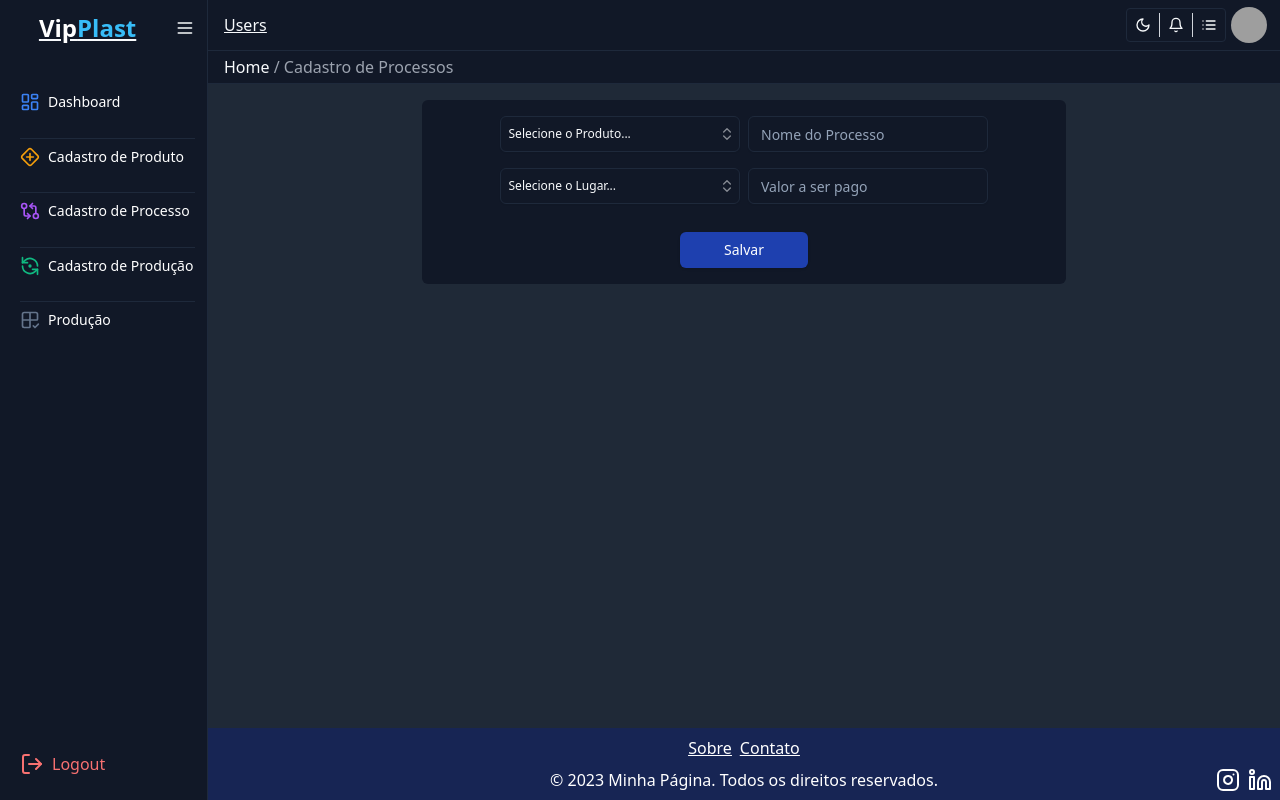
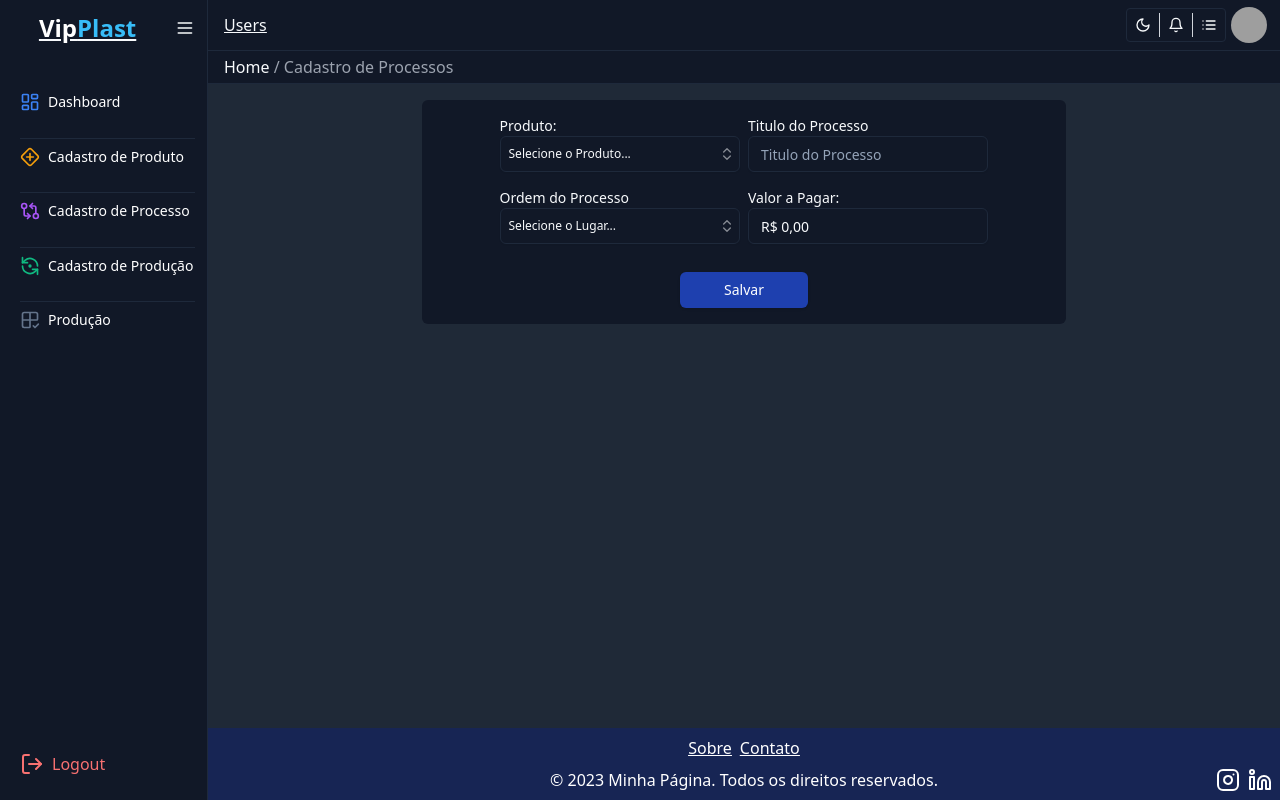
Before and after one commit to GustavoCamarg0/Gerenciador-Producao, a React (Vite) app: page /process in a window 1280 px wide. Built offline with nearby package versions, Linux system fonts and the light colour scheme; grey boxes are pictures that could not be loaded.

Commit message:
Input Mask
mascara de real brasileiro adicionado

```diff
--- a/package.json
+++ b/package.json
@@ -22,6 +22,7 @@
     "lucide-react": "^0.435.0",
     "react": "^18.3.1",
     "react-dom": "^18.3.1",
+    "react-input-mask": "^2.0.4",
     "react-router-dom": "^6.26.1",
     "react-toastify": "^10.0.6",
     "tailwind-merge": "^2.5.4",
--- /dev/null
+++ b/src/components/MoneyInput.jsx
@@ -0,0 +1,35 @@
+import React, { useEffect, useState } from "react";
+
+export const MoneyInput = ({ value = 0, onChange,classProp,  ...props }) => {
+  const [formattedValue, setFormattedValue] = useState("");
+
+  // Formata o valor inicial recebido via props
+  useEffect(() => {
+    const formatted = new Intl.NumberFormat("pt-BR", {
+      style: "currency",
+      currency: "BRL",
+    }).format(value);
+    setFormattedValue(formatted);
+  }, [value]);
+
+  const handleChange = (event) => {
+    const rawValue = event.target.value.replace(/[^\d]/g, ""); // Remove caracteres não numéricos
+    const numericValue = Number(rawValue) / 100; // Converte para decimal
+    const formatted = new Intl.NumberFormat("pt-BR", {
+      style: "currency",
+      currency: "BRL",
+    }).format(numericValue);
+    setFormattedValue(formatted);
+    onChange && onChange(numericValue); // Notifica o pai do novo valor
+  };
+
+  return (
+    <input
+      type="text"
+      value={formattedValue}
+      onChange={handleChange}
+      className={`${classProp} flex h-9 w-full rounded-md border border-input bg-transparent px-3 py-1 text-base shadow-sm transition-colors file:border-0 file:bg-transparent file:text-sm file:font-medium file:text-foreground placeholder:text-muted-foreground focus-visible:outline-none focus-visible:ring-1 focus-visible:ring-ring disabled:cursor-not-allowed disabled:opacity-50 md:text-sm `}
+      {...props}
+    />
+  );
+};
--- a/src/components/Products.jsx
+++ b/src/components/Products.jsx
@@ -55,7 +55,7 @@ function Products({ products, onDeleteProductClick }) {
 
             <Button
               onClick={() => onDeleteProductClick(products.id)}
-              variant="destructive"
+              className="bg-red-600 hover:bg-red-500 text-white"
             >
               <TrashIcon />
             </Button>
--- a/src/components/TableProcess.jsx
+++ b/src/components/TableProcess.jsx
@@ -27,7 +27,7 @@ export function TableProcess({ processos }) {
                 <TableCell>{item}</TableCell>
                 <TableCell>valor</TableCell>
                 <TableCell>
-                  <Button  variant="destructive">
+                  <Button className="bg-red-600 hover:bg-red-500 text-white">
                     <Trash2 />
                   </Button>
                 </TableCell>
@@ -35,7 +35,9 @@ export function TableProcess({ processos }) {
             ))
           ) : (
             <TableRow className="flex-1 relative h-[50px]">
-               <TableCell className="absolute left-48 top-1 text-lg text-gray-400">N/A</TableCell>
+              <TableCell className="absolute left-48 top-1 text-lg text-gray-400">
+                N/A
+              </TableCell>
             </TableRow>
           )}
         </TableBody>
--- a/src/components/TableUsers.jsx
+++ b/src/components/TableUsers.jsx
@@ -19,7 +19,9 @@ export function TableUsers() {
   `;
 
   return (
-    <div className={`bg-white h-full overflow-auto p-2 rounded-b-md  ${resolutions} dark:bg-gray-900`}>
+    <div
+      className={`bg-white h-full overflow-auto p-2 rounded-b-md  ${resolutions} dark:bg-gray-900`}
+    >
       <Table className="border">
         <TableHeader>
           <TableRow className="bg-gray-300/90  hover:bg-gray-300/90 dark:bg-gray-800">
@@ -39,8 +41,12 @@ export function TableUsers() {
               <TableCell>{item.tipo}</TableCell>
               <TableCell>
                 <div className="flex gap-2">
-                  <Button className="bg-emerald-500 hover:bg-emerald-500/80 text-white"><FilePenLine /></Button>
-                  <Button  variant="destructive"><Trash2 /></Button>
+                  <Button className="bg-emerald-500 hover:bg-emerald-500/80 text-white">
+                    <FilePenLine />
+                  </Button>
+                  <Button className="bg-red-600 hover:bg-red-500 text-white">
+                    <Trash2 />
+                  </Button>
                 </div>
               </TableCell>
             </TableRow>
--- a/src/components/ui/combobox.tsx
+++ b/src/components/ui/combobox.tsx
@@ -18,12 +18,35 @@ import {
   PopoverTrigger,
 } from "@/components/ui/popover";
 
-export function ComboboxProduct() {
+interface Product {
+  description: string;
+  unitPrice: string;
+}
+
+
+export function ComboboxProduct({
+  onSelectionChange,
+}: {
+  onSelectionChange?: (selectedProduct: Product | null) => void;
+}) {
   const [open, setOpen] = React.useState(false);
   const [value, setValue] = React.useState("");
   const products = JSON.parse(
     localStorage.getItem("products") || "[]"
   ) as Array<any>;
+
+  const handleSelect = (currentValue:string) => {
+    const selectedProduct = products.find(
+      (product) => product.description === currentValue
+    );
+
+    setValue(currentValue === value ? "" : currentValue); // Atualiza o valor interno
+    setOpen(false);
+
+    if (onSelectionChange && selectedProduct) {
+      onSelectionChange(selectedProduct); // Notifica o componente pai
+    }
+  };
 
   return (
     <Popover open={open} onOpenChange={setOpen}>
@@ -51,16 +74,15 @@ export function ComboboxProduct() {
                 <CommandItem
                   key={product.description}
                   value={product.description}
-                  onSelect={(currentValue) => {
-                    setValue(currentValue === value ? "" : currentValue);
-                    setOpen(false);
-                  }}
+                  onSelect={handleSelect}
                 >
                   {product.description}
                   <Check
                     className={cn(
                       "ml-auto",
-                      value === product.value ? "opacity-100" : "opacity-0"
+                      value === product.description
+                        ? "opacity-100"
+                        : "opacity-0"
                     )}
                   />
                 </CommandItem>
@@ -72,6 +94,7 @@ export function ComboboxProduct() {
     </Popover>
   );
 }
+
 
 export function ComboboxPlace() {
   const [open, setOpen] = React.useState(false);
--- a/src/pages/Process.jsx
+++ b/src/pages/Process.jsx
@@ -4,6 +4,7 @@ import { Sidebar } from "../components/Sidebar";
 import { Button } from "../components/ui/button";
 import { ComboboxProduct, ComboboxPlace } from "../components/ui/combobox";
 import { Input } from "../components/ui/input";
+import { MoneyInput } from "../components/MoneyInput";
 
 export function Process() {
   return (
@@ -21,12 +22,28 @@ export function Process() {
             <div className="bg-white w-[60%] p-4 flex justify-center mt-4 rounded-md dark:bg-gray-900">
               <div className="w-full flex flex-col items-center gap-4">
                 <div className="flex  gap-2 w-[80%]">
-                  <ComboboxProduct/>
-                  <Input placeholder="Nome do Processo" />
+
+                  <div className="w-full text-sm">
+                    <span>Produto:</span>
+                    <ComboboxProduct />
+                  </div>
+                  <div className="w-full text-sm">
+                    <span>Titulo do Processo</span>
+                    <Input placeholder="Titulo do Processo" />
+                  </div>
+
                 </div>
+
                 <div className="flex gap-2 w-[80%]">
-                  <ComboboxPlace />
-                  <Input placeholder="Valor a ser pago" />
+                  <div className="w-full text-sm">
+                    <span>Ordem do Processo</span>
+                    <ComboboxPlace />
+                  </div>
+
+                  <div className="w-full text-sm">
+                    <span>Valor a Pagar:</span>
+                    <MoneyInput />
+                  </div>
                 </div>
                 <Button className="bg-blue-800 hover:bg-blue-800/80 text-white mt-3 w-32">
                   Salvar
--- a/src/pages/Production.jsx
+++ b/src/pages/Production.jsx
@@ -5,35 +5,25 @@ import { ComboboxProduct } from "../components/ui/combobox";
 import { Input } from "../components/ui/input";
 import { Button } from "../components/ui/button";
 import { useState } from "react";
+import { MoneyInput } from "../components/MoneyInput";
 
 export function Production() {
   const [Price, setPrice] = useState(0); // Inicializa como 0
   const [Amount, setAmount] = useState(0);
 
-  const products = JSON.parse(localStorage.getItem("products")) || [];
-
-
   const setAmountHandle = (e) => {
     const amount = parseInt(e.target.value, 10);
     if (!isNaN(amount) && Price > 0) {
-      // Verifica se o preço é válido e maior que zero
       setAmount(amount * Price);
     } else {
       setAmount(0);
     }
   };
 
-  const setPriceSelect = (price) => {
-    console.log(price);
-    console.log(products)
-    if (price && price.unitPrice) {
-      // Converte price.unitPrice para número, caso venha como string
-      const priceValue = parseFloat(price.unitPrice);
-      if (!isNaN(priceValue)) {
-        setPrice(priceValue);
-      } else {
-        setPrice(0); // Se a conversão falhar, define como 0
-      }
+  const setPriceSelect = (selectedProduct) => {
+    if (selectedProduct && selectedProduct.unitPrice) {
+      const priceValue = parseFloat(selectedProduct.unitPrice);
+      setPrice(isNaN(priceValue) ? 0 : priceValue);
     }
   };
 
@@ -56,20 +46,23 @@ export function Production() {
                 <div className="w-56">
                   <span>Escolha o Produto:</span>
                   <ComboboxProduct
-                    data={products}
-                    displayKey="description"
-                    onSelectionChange={setPriceSelect}
+                    onSelectionChange={(selectedProduct) => {
+                      if (selectedProduct && selectedProduct.unitPrice) {
+                        const priceValue = parseFloat(
+                          selectedProduct.unitPrice
+                        );
+                        setPrice(isNaN(priceValue) ? 0 : priceValue);
+                      }
+                    }}
                   />
                 </div>
                 <div className="w-56">
                   <span>Valor Unitário:</span>
-                  <Input
-                    type="text"
-                    value={
-                      Price > 0 ? `R$ ${Price.toFixed(2)}` : "Valor Unitário"
-                    } // Exibe o valor apenas se for maior que 0
-                    className="w-full  bg-gray-300 dark:bg-gray-800"
+                  <MoneyInput
+                    value={Price}
+                    onChange={setPrice}
                     disabled
+                    classProp="bg-gray-300 dark:bg-gray-800"
                   />
                 </div>
               </div>
@@ -86,11 +79,11 @@ export function Production() {
                 </div>
                 <div className="w-56">
                   <span>Valor Total:</span>
-                  <Input
+                  <MoneyInput
                     type="text"
-                    className="w-full bg-gray-300 dark:bg-gray-800"
+                    classProp="bg-gray-300 dark:bg-gray-800"
                     disabled
-                    value={`R$ ${Amount.toFixed(2)}`}
+                    value={Amount.toFixed(2)}
                   />
                 </div>
               </div>
```
Also changed, not shown: 1 other file (tests, documents, lock files or other folders).
